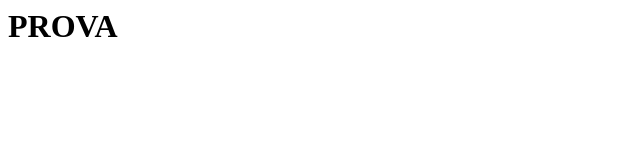
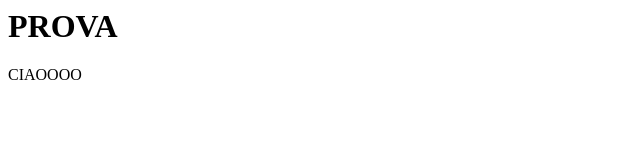
Before and after one commit to pjimola/provagitdue, a plain HTML site: page index.html in a window 1280 px wide. Shown: the full height of the page, 0-640 px from the left. Drawn offline with Linux system fonts and the light colour scheme.

Commit message:
Update index.html

```diff
--- a/index.html
+++ b/index.html
@@ -1 +1,2 @@
 <h1>PROVA</h1>
+<p>CIAOOOO</p>
```
